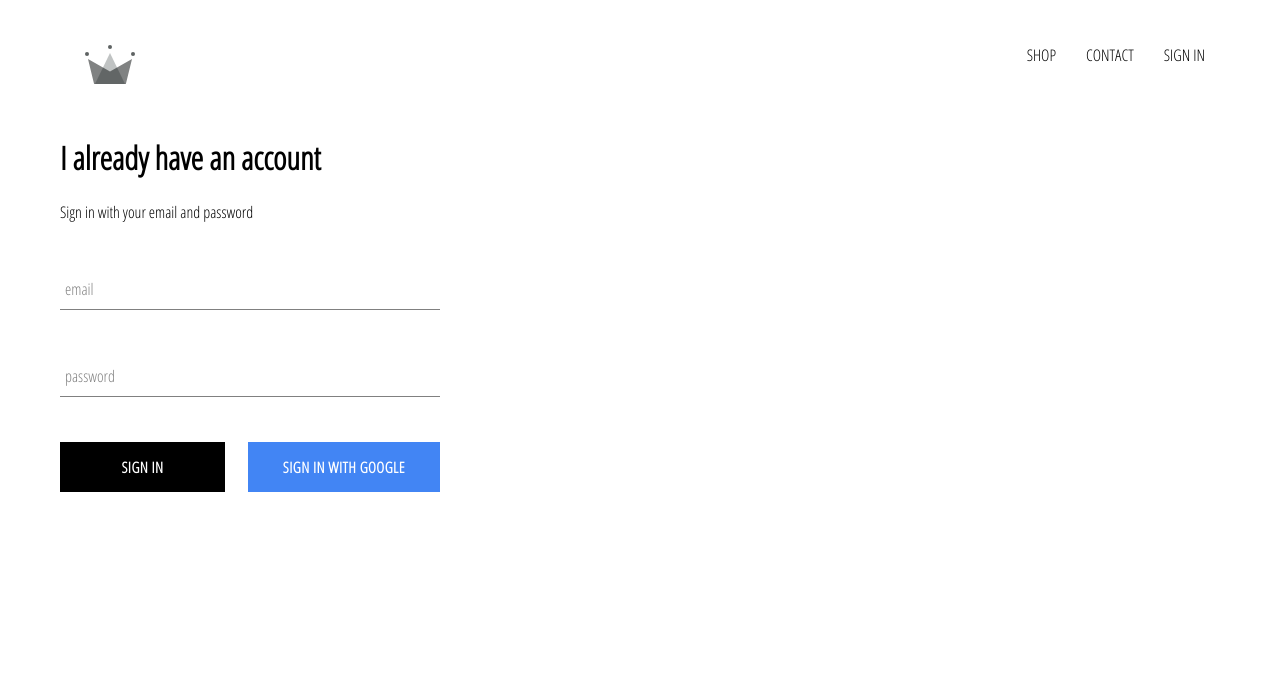
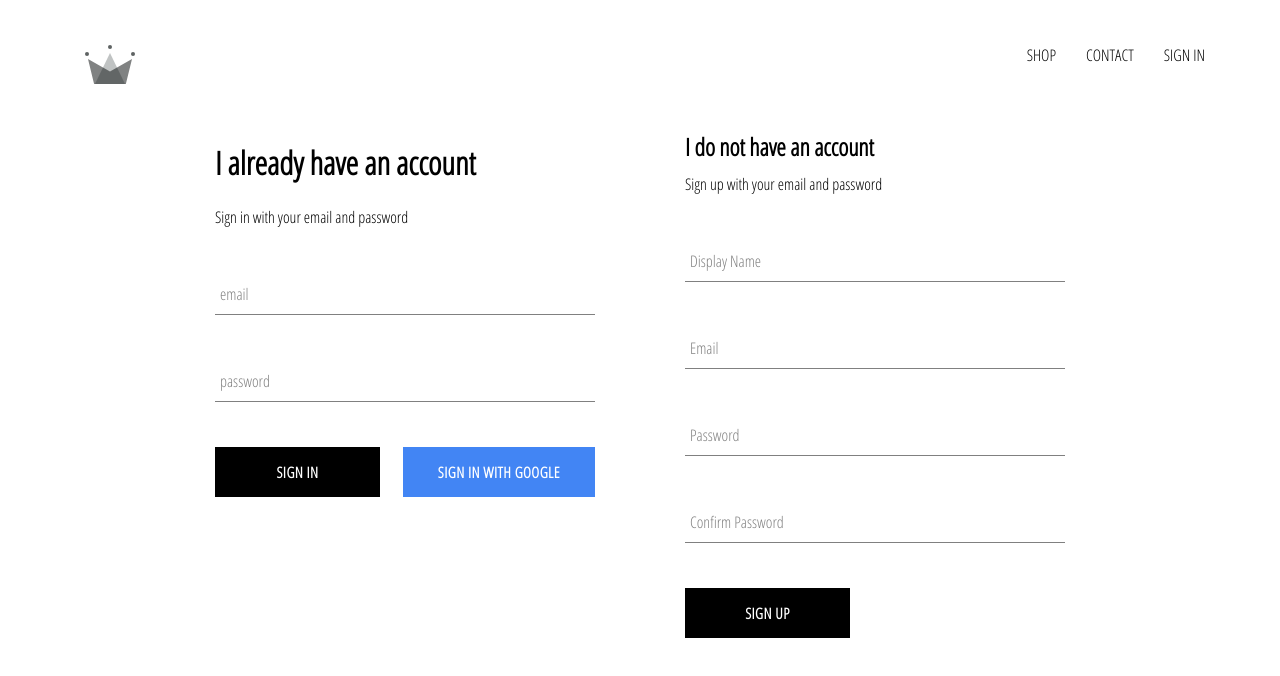
Before and after one commit to Aquilaafuadajo/ecommerce-shop, a React (Create React App) app: page /signin in a window 1280 px wide. Shown: the top 676 px of the page. Built offline with nearby package versions, Linux system fonts and the light colour scheme; no server answers.

Commit message:
finishing sign in handleSubmit method

```diff
--- a/src/App.js
+++ b/src/App.js
@@ -5,7 +5,7 @@
 import SignInAndSignUpPage from './pages/sign-in-and-sign-up/sign-in-and-sign-up.component'
 import './App.css';
 import HomePage from './pages/homepage/homepage.component';
-import {auth} from './firebase/firebase.utils';
+import {auth, createUserProfileDocument} from './firebase/firebase.utils';
 
 class App extends React.Component {
   constructor(){
@@ -17,10 +17,22 @@
 
   unsuscribeFromAuth = null;
   componentDidMount(){
-    this.unsuscribeFromAuth = auth.onAuthStateChanged(user => {
-      this.setState({currentUser: user})
+    this.unsuscribeFromAuth = auth.onAuthStateChanged(async userAuth => {
+      console.log(userAuth)
+      if(userAuth) {
+        const userRef = await createUserProfileDocument(userAuth);
 
-      console.log(user)
+        userRef.onSnapshot(snapShot => {
+          this.setState({
+            currentUser: {
+              id: snapShot.id,
+              ...snapShot.data()
+            }
+          })
+          console.log(this.state)
+        });
+      }
+      this.setState({currentUser: userAuth})
     })
   }
 
--- /dev/null
+++ b/src/components/sign-up/sign-up.component.jsx
@@ -0,0 +1,93 @@
+import React from 'react';
+import CustomButton from '../custom-button/custom-button.component';
+import FormInput from '../../components/form-input/form-input.component';
+
+import {auth, createUserProfileDocument} from '../../firebase/firebase.utils';
+import './sign-up.styles.scss';
+
+class SignUp extends React.Component {
+  constructor(props) {
+    super(props);
+    this.state = {
+      displayName: '',
+      email: '',
+      password: '',
+      confirmPassword: ''
+      }
+  }
+
+  handleSubmit= async event => {
+    event.preventDefault();
+
+    const {displayName, email, password, confirmPassword} = this.state;
+
+    if(password !== confirmPassword){
+      alert("passwords don't match");
+      return;
+    }
+    try {
+      const {user} = await auth.createUserWithEmailAndPassword(email, password);
+      await createUserProfileDocument(user, {displayName});
+      this.setState({
+        displayName: '',
+        email: '',
+        password: '',
+        confirmPassword: ''
+      })
+    } catch(error) {console.log(error)}
+  };
+
+  handleChange = event => {
+    const {name, value} = event.target;
+
+    this.setState({[name]: value});
+
+  }
+
+  render() {
+    const {displayName, email, password, confirmPassword} = this.state;
+    return (
+      <div className='sign-up'>
+        <h2 className='title'>I do not have an account</h2>
+        <span>Sign up with your email and password</span>
+        <form className='sign-up-form' onSubmit={this.handleSubmit}>
+          <FormInput
+          type='text'
+          name ='displayName'
+          value={displayName}
+          onChange={this.handleChange}
+          label='Display Name'
+          required
+          />
+          <FormInput
+          type='email'
+          name ='email'
+          value={email}
+          onChange={this.handleChange}
+          label='Email'
+          required
+          />
+          <FormInput
+          type='password'
+          name ='password'
+          value={password}
+          onChange={this.handleChange}
+          label='Password'
+          required
+          />
+          <FormInput
+          type='password'
+          name ='confirmPassword'
+          value={confirmPassword}
+          onChange={this.handleChange}
+          label='Confirm Password'
+          required
+          />
+          <CustomButton type='submit'>SIGN UP</CustomButton>
+        </form>
+      </div>
+      );
+  }
+}
+
+export default SignUp;
--- /dev/null
+++ b/src/components/sign-up/sign-up.styles.scss
@@ -0,0 +1,9 @@
+.sign-up {
+  display: flex;
+  flex-direction: column;
+  width: 380px;
+
+  .title {
+    margin: 10px 0;
+  }
+}
--- a/src/firebase/firebase.utils.js
+++ b/src/firebase/firebase.utils.js
@@ -13,6 +13,33 @@
   measurementId: "G-QBY6LQV53H"
 };
 
+export  const createUserProfileDocument = async(userAuth, additionalData ) => {
+  if(!userAuth) return;
+
+  const userRef = firestore.doc(`users/${userAuth.uid}`);
+
+  const snapShot = await userRef.get()
+  console.log(snapShot)
+
+  if(!snapShot.exists) {
+    // const {displayName, email} = userAuth;
+    const {email} = userAuth;
+    const createdAt = new Date()
+
+    try {
+      await userRef.set({
+        // displayName,
+        email,
+        createdAt,
+        ...additionalData
+      })
+    }catch(error) {
+      console.log('error creating user', error.message)
+    }
+  }
+  return userRef;
+}
+
 firebase.initializeApp(config);
 
 export const auth = firebase.auth();
--- a/src/pages/sign-in-and-sign-up/sign-in-and-sign-up.component.jsx
+++ b/src/pages/sign-in-and-sign-up/sign-in-and-sign-up.component.jsx
@@ -1,12 +1,14 @@
 import React from 'react';
 
-import SignIn from '../../components/sign-in/sign-in.component'
+import SignIn from '../../components/sign-in/sign-in.component';
+import SignUp from '../../components/sign-up/sign-up.component';
 import './sign-in-and-sign-up.styles.scss';
 
 const SignInAndSignUpPage = () => {
   return (
-    <div>
+    <div className='sign-in-and-sign-up'>
       <SignIn/>
+      <SignUp/>
     </div>
     );
 }
--- a/src/pages/sign-in-and-sign-up/sign-in-and-sign-up.styles.scss
+++ b/src/pages/sign-in-and-sign-up/sign-in-and-sign-up.styles.scss
@@ -0,0 +1,6 @@
+.sign-in-and-sign-up {
+  width: 850px;
+  display: flex;
+  justify-content: space-between;
+  margin: 30px auto;
+}
```
